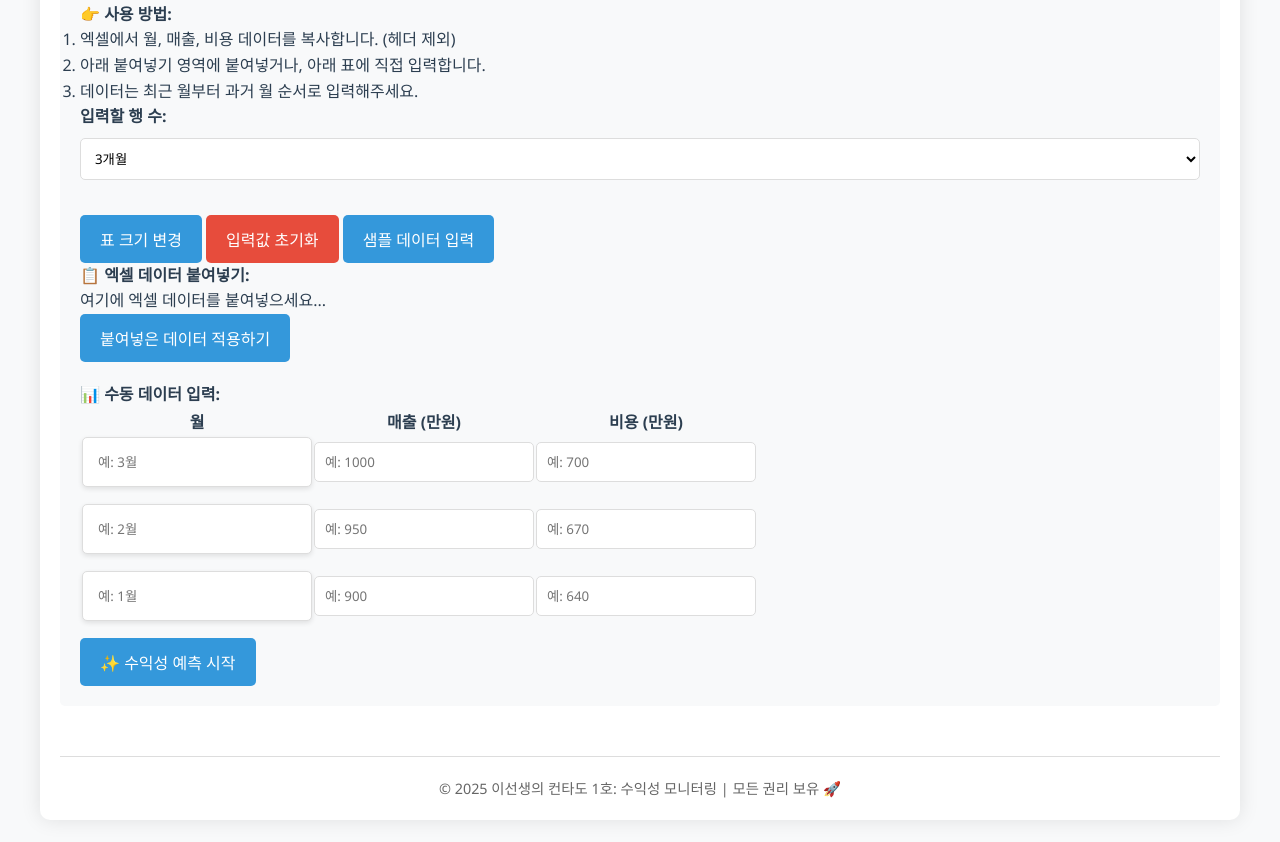
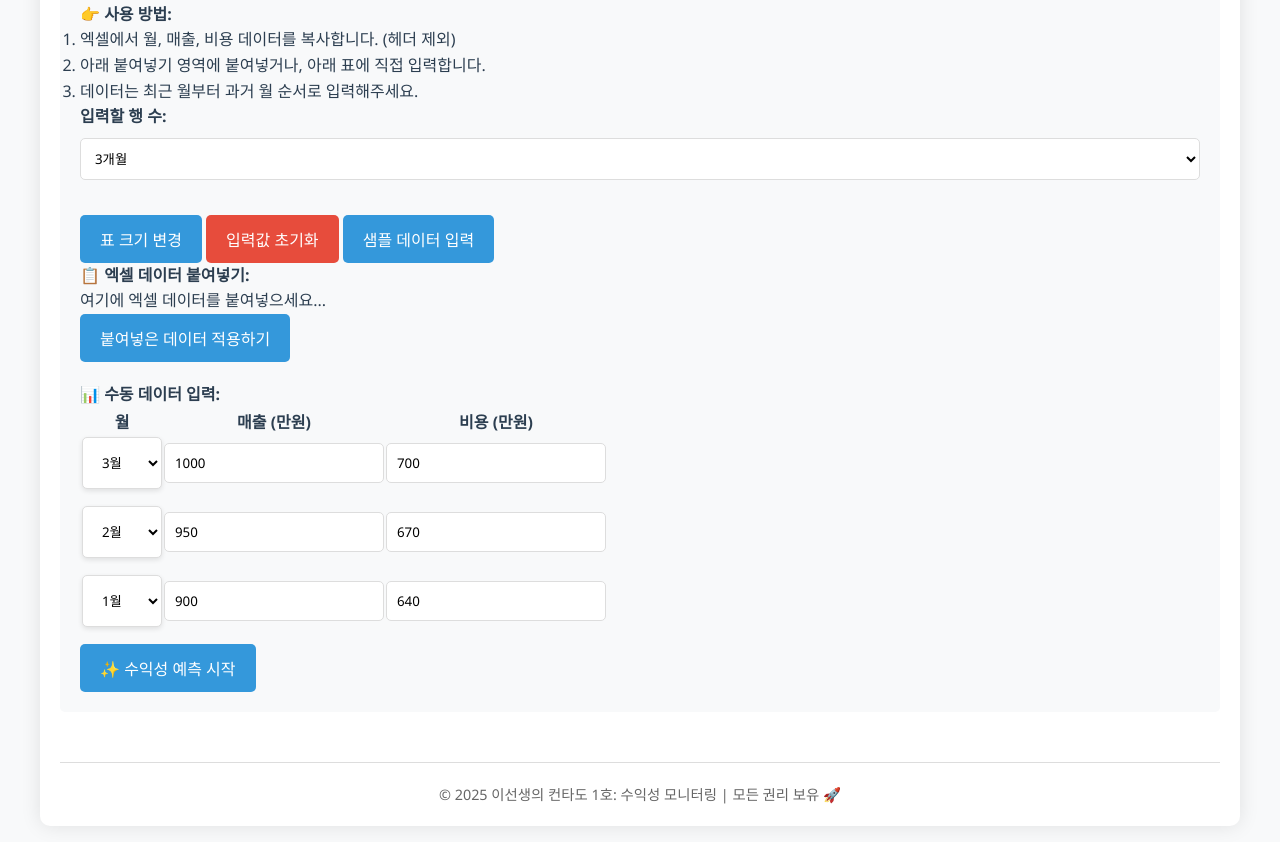
Before and after one commit to TurtleLEE-teacher/leverage, a plain HTML site: page index.html in a window 1280 px wide. Shown: the part 344-1186 px from the top of the page. Drawn offline with nearby package versions, Linux system fonts and the light colour scheme.

Commit message:
index.html 업데이트

```diff
--- a/index.html
+++ b/index.html
@@ -65,21 +65,66 @@
                         </tr>
                     </thead>
                     <tbody id="input-table-body">
-                        <!-- 기본 입력 행 추가 -->
+                        <!-- 기본 입력 행 추가 - 수정된 부분: 월 입력이 드롭다운으로 변경되고 기본값 설정 -->
                         <tr>
-                            <td class="input-cell"><input type="text" class="month-input" id="month-input-0" placeholder="예: 3월"></td>
-                            <td class="input-cell"><input type="number" class="revenue-input" id="revenue-input-0" placeholder="예: 1000"></td>
-                            <td class="input-cell"><input type="number" class="cost-input" id="cost-input-0" placeholder="예: 700"></td>
+                            <td class="input-cell">
+                                <select class="month-input" id="month-input-0">
+                                    <option value="1월">1월</option>
+                                    <option value="2월">2월</option>
+                                    <option value="3월" selected>3월</option>
+                                    <option value="4월">4월</option>
+                                    <option value="5월">5월</option>
+                                    <option value="6월">6월</option>
+                                    <option value="7월">7월</option>
+                                    <option value="8월">8월</option>
+                                    <option value="9월">9월</option>
+                                    <option value="10월">10월</option>
+                                    <option value="11월">11월</option>
+                                    <option value="12월">12월</option>
+                                </select>
+                            </td>
+                            <td class="input-cell"><input type="number" class="revenue-input" id="revenue-input-0" value="1000"></td>
+                            <td class="input-cell"><input type="number" class="cost-input" id="cost-input-0" value="700"></td>
                         </tr>
                         <tr>
-                            <td class="input-cell"><input type="text" class="month-input" id="month-input-1" placeholder="예: 2월"></td>
-                            <td class="input-cell"><input type="number" class="revenue-input" id="revenue-input-1" placeholder="예: 950"></td>
-                            <td class="input-cell"><input type="number" class="cost-input" id="cost-input-1" placeholder="예: 670"></td>
+                            <td class="input-cell">
+                                <select class="month-input" id="month-input-1">
+                                    <option value="1월">1월</option>
+                                    <option value="2월" selected>2월</option>
+                                    <option value="3월">3월</option>
+                                    <option value="4월">4월</option>
+                                    <option value="5월">5월</option>
+                                    <option value="6월">6월</option>
+                                    <option value="7월">7월</option>
+                                    <option value="8월">8월</option>
+                                    <option value="9월">9월</option>
+                                    <option value="10월">10월</option>
+                                    <option value="11월">11월</option>
+                                    <option value="12월">12월</option>
+                                </select>
+                            </td>
+                            <td class="input-cell"><input type="number" class="revenue-input" id="revenue-input-1" value="950"></td>
+                            <td class="input-cell"><input type="number" class="cost-input" id="cost-input-1" value="670"></td>
                         </tr>
                         <tr>
-                            <td class="input-cell"><input type="text" class="month-input" id="month-input-2" placeholder="예: 1월"></td>
-                            <td class="input-cell"><input type="number" class="revenue-input" id="revenue-input-2" placeholder="예: 900"></td>
-                            <td class="input-cell"><input type="number" class="cost-input" id="cost-input-2" placeholder="예: 640"></td>
+                            <td class="input-cell">
+                                <select class="month-input" id="month-input-2">
+                                    <option value="1월" selected>1월</option>
+                                    <option value="2월">2월</option>
+                                    <option value="3월">3월</option>
+                                    <option value="4월">4월</option>
+                                    <option value="5월">5월</option>
+                                    <option value="6월">6월</option>
+                                    <option value="7월">7월</option>
+                                    <option value="8월">8월</option>
+                                    <option value="9월">9월</option>
+                                    <option value="10월">10월</option>
+                                    <option value="11월">11월</option>
+                                    <option value="12월">12월</option>
+                                </select>
+                            </td>
+                            <td class="input-cell"><input type="number" class="revenue-input" id="revenue-input-2" value="900"></td>
+                            <td class="input-cell"><input type="number" class="cost-input" id="cost-input-2" value="640"></td>
                         </tr>
                     </tbody>
                 </table>
```
